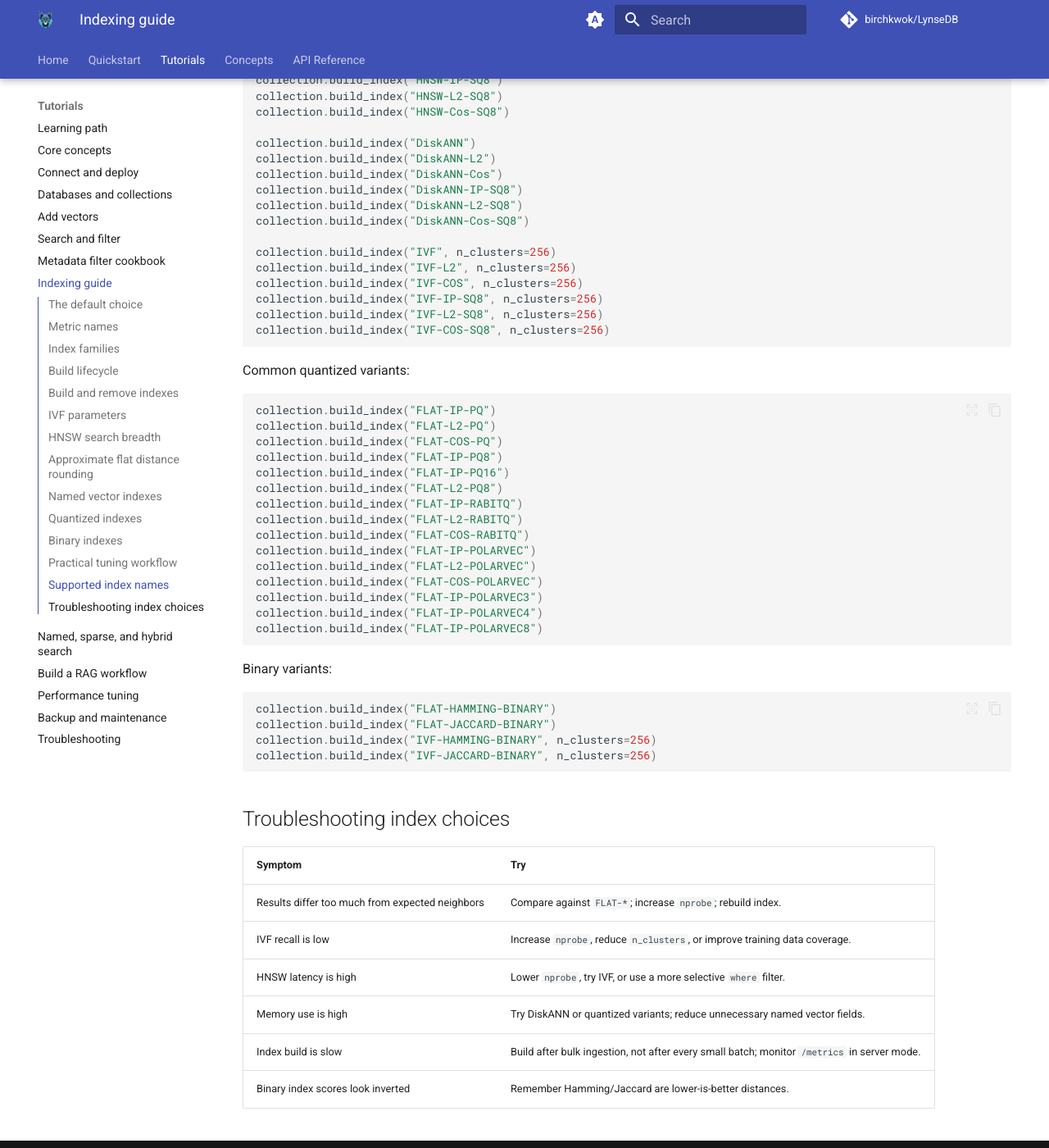
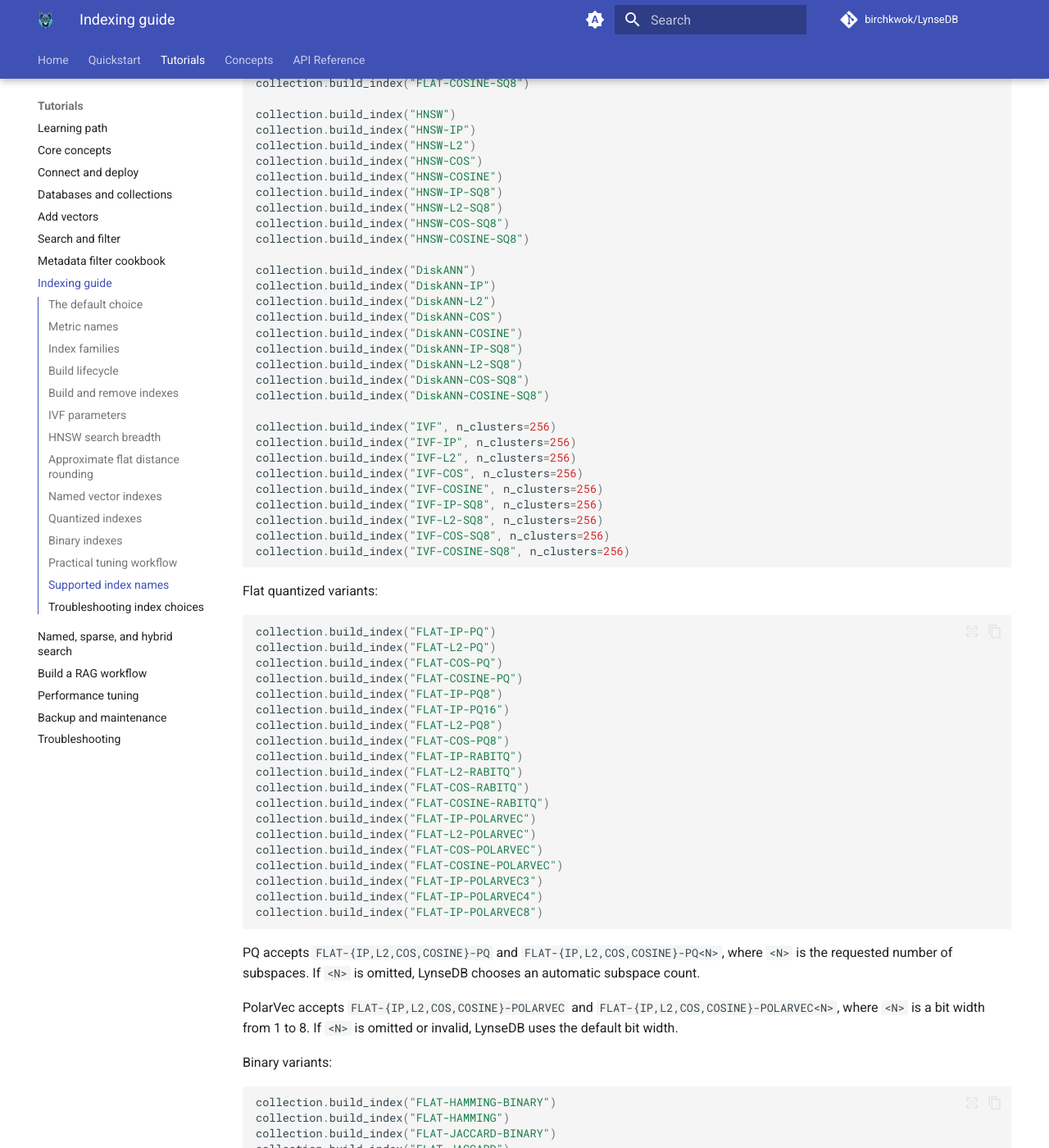
Before and after one commit to BirchKwok/lynsedb, an MkDocs documentation site: the page built from docs/tutorials/indexing.md, in a window 1280 px wide and 1400 px high, scrolled down 5992 px. Shown: the whole window at 82% size. Built offline with MkDocs 1.6.1 and Material for MkDocs 9.7.7, drawn with Linux system fonts in a browser that asks for light colours; comment, search, counter and statistics services are not loaded; the version menu is left out; some of the changed text lies outside the part shown.

Commit message:
增强索引文档，支持更多索引名称和变体

````diff
--- a/docs/tutorials/indexing.md
+++ b/docs/tutorials/indexing.md
@@ -239,65 +239,96 @@ measure overlap with the flat baseline as a first recall proxy.
 
 ## Supported index names
 
-Common dense indexes:
+All index names are case-insensitive. The examples below show the supported
+spellings accepted by `build_index()`.
+
+Dense indexes:
 
 ```python
 collection.build_index("FLAT")
+collection.build_index("FLAT-IP")
 collection.build_index("FLAT-L2")
 collection.build_index("FLAT-COS")
+collection.build_index("FLAT-COSINE")
 collection.build_index("FLAT-IP-SQ8")
 collection.build_index("FLAT-L2-SQ8")
 collection.build_index("FLAT-COS-SQ8")
+collection.build_index("FLAT-COSINE-SQ8")
 
 collection.build_index("HNSW")
+collection.build_index("HNSW-IP")
 collection.build_index("HNSW-L2")
-collection.build_index("HNSW-Cos")
+collection.build_index("HNSW-COS")
+collection.build_index("HNSW-COSINE")
 collection.build_index("HNSW-IP-SQ8")
 collection.build_index("HNSW-L2-SQ8")
-collection.build_index("HNSW-Cos-SQ8")
+collection.build_index("HNSW-COS-SQ8")
+collection.build_index("HNSW-COSINE-SQ8")
 
 collection.build_index("DiskANN")
+collection.build_index("DiskANN-IP")
 collection.build_index("DiskANN-L2")
-collection.build_index("DiskANN-Cos")
+collection.build_index("DiskANN-COS")
+collection.build_index("DiskANN-COSINE")
 collection.build_index("DiskANN-IP-SQ8")
 collection.build_index("DiskANN-L2-SQ8")
-collection.build_index("DiskANN-Cos-SQ8")
+collection.build_index("DiskANN-COS-SQ8")
+collection.build_index("DiskANN-COSINE-SQ8")
 
 collection.build_index("IVF", n_clusters=256)
+collection.build_index("IVF-IP", n_clusters=256)
 collection.build_index("IVF-L2", n_clusters=256)
 collection.build_index("IVF-COS", n_clusters=256)
+collection.build_index("IVF-COSINE", n_clusters=256)
 collection.build_index("IVF-IP-SQ8", n_clusters=256)
 collection.build_index("IVF-L2-SQ8", n_clusters=256)
 collection.build_index("IVF-COS-SQ8", n_clusters=256)
+collection.build_index("IVF-COSINE-SQ8", n_clusters=256)
 ```
 
-Common quantized variants:
+Flat quantized variants:
 
 ```python
 collection.build_index("FLAT-IP-PQ")
 collection.build_index("FLAT-L2-PQ")
 collection.build_index("FLAT-COS-PQ")
+collection.build_index("FLAT-COSINE-PQ")
 collection.build_index("FLAT-IP-PQ8")
 collection.build_index("FLAT-IP-PQ16")
 collection.build_index("FLAT-L2-PQ8")
+collection.build_index("FLAT-COS-PQ8")
 collection.build_index("FLAT-IP-RABITQ")
 collection.build_index("FLAT-L2-RABITQ")
 collection.build_index("FLAT-COS-RABITQ")
+collection.build_index("FLAT-COSINE-RABITQ")
 collection.build_index("FLAT-IP-POLARVEC")
 collection.build_index("FLAT-L2-POLARVEC")
 collection.build_index("FLAT-COS-POLARVEC")
+collection.build_index("FLAT-COSINE-POLARVEC")
 collection.build_index("FLAT-IP-POLARVEC3")
 collection.build_index("FLAT-IP-POLARVEC4")
 collection.build_index("FLAT-IP-POLARVEC8")
 ```
 
+PQ accepts `FLAT-{IP,L2,COS,COSINE}-PQ` and
+`FLAT-{IP,L2,COS,COSINE}-PQ<N>`, where `<N>` is the requested number of
+subspaces. If `<N>` is omitted, LynseDB chooses an automatic subspace count.
+
+PolarVec accepts `FLAT-{IP,L2,COS,COSINE}-POLARVEC` and
+`FLAT-{IP,L2,COS,COSINE}-POLARVEC<N>`, where `<N>` is a bit width from 1 to 8.
+If `<N>` is omitted or invalid, LynseDB uses the default bit width.
+
 Binary variants:
 
 ```python
 collection.build_index("FLAT-HAMMING-BINARY")
+collection.build_index("FLAT-HAMMING")
 collection.build_index("FLAT-JACCARD-BINARY")
+collection.build_index("FLAT-JACCARD")
 collection.build_index("IVF-HAMMING-BINARY", n_clusters=256)
+collection.build_index("IVF-HAMMING", n_clusters=256)
 collection.build_index("IVF-JACCARD-BINARY", n_clusters=256)
+collection.build_index("IVF-JACCARD", n_clusters=256)
 ```
 
 ## Troubleshooting index choices
````
